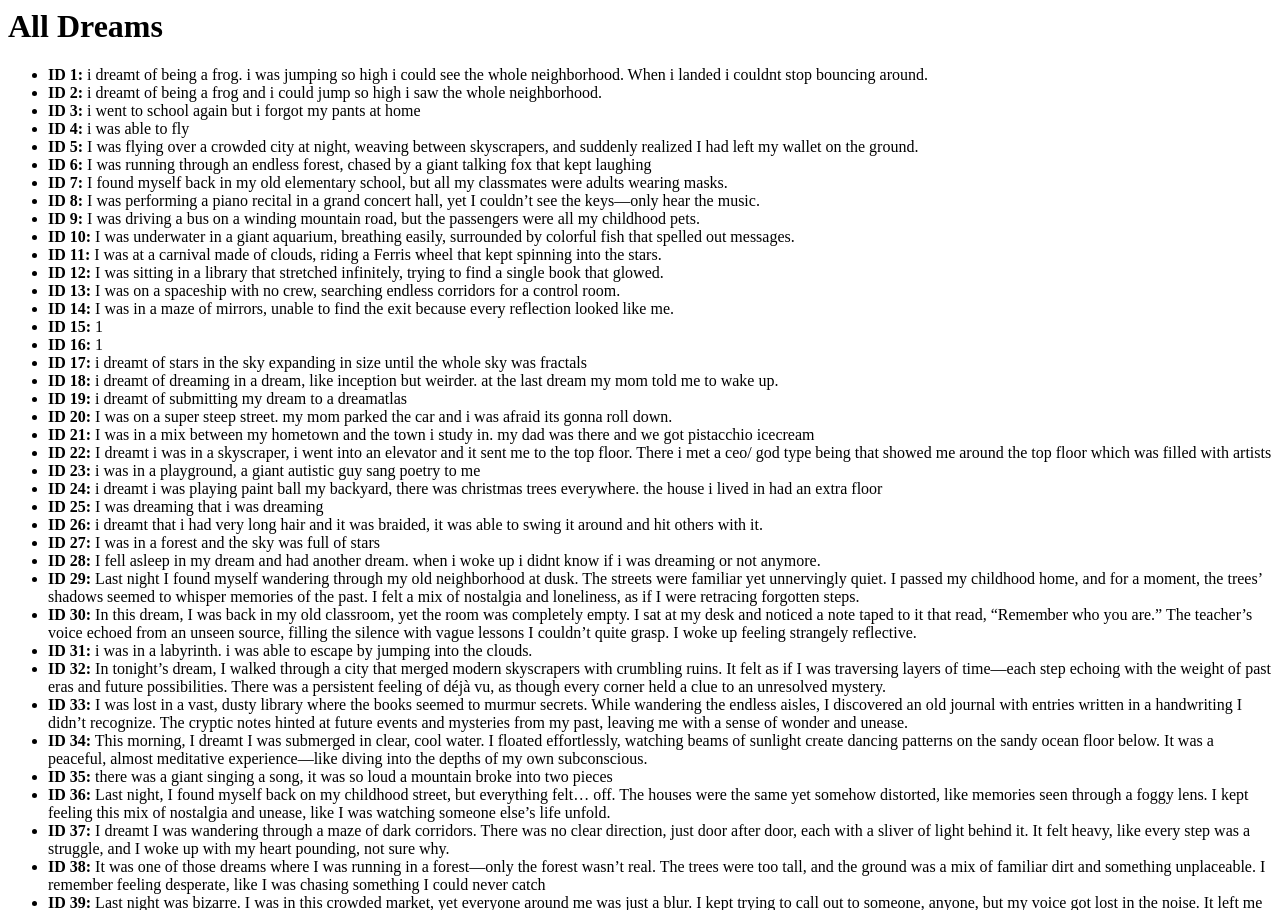
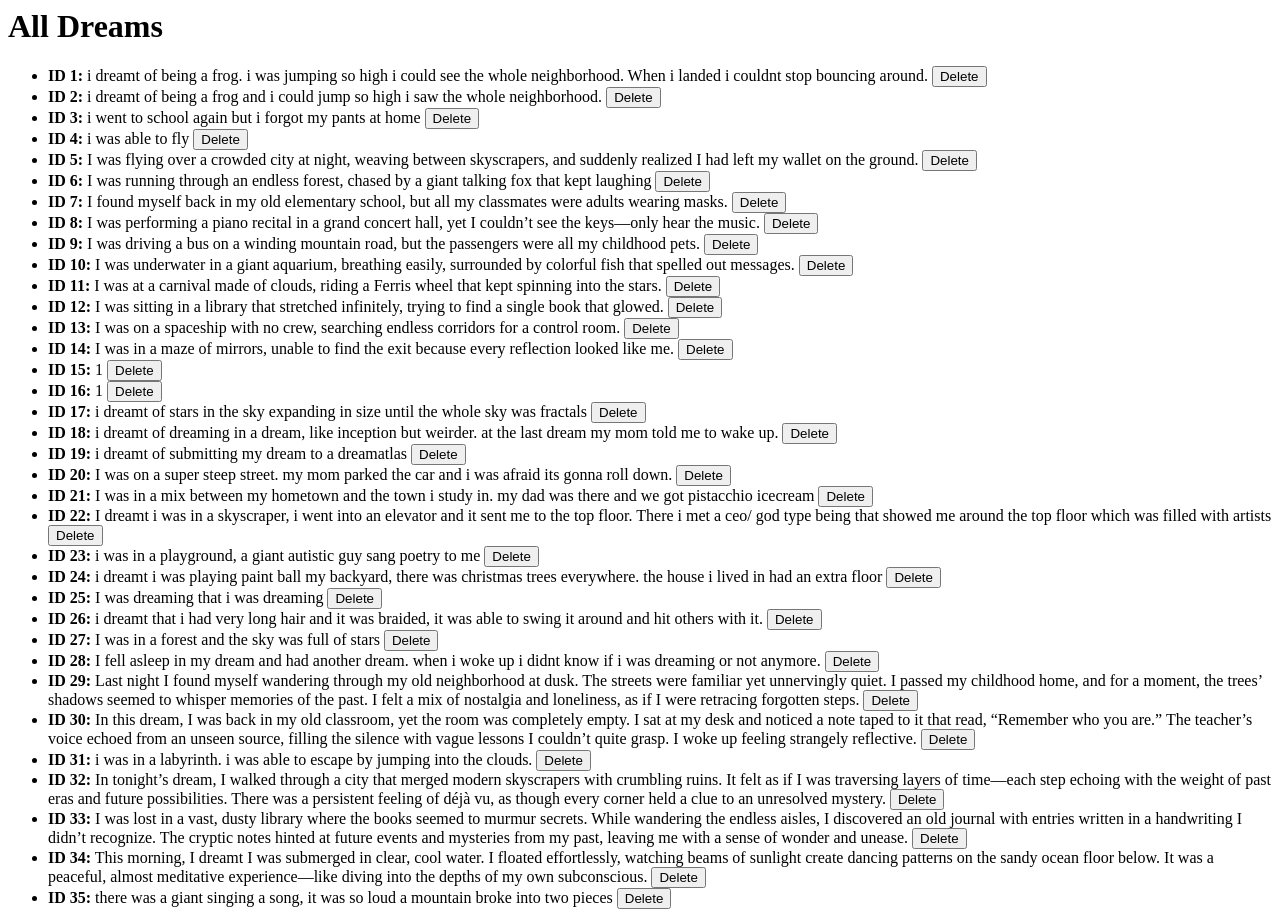
Before and after one commit to tillschoenwetter/dreams, a Flask app: page /all_dreams in a window 1280 px wide. Shown: the top 910 px of the page. Run offline with Flask 3, Linux system fonts and the light colour scheme; data comes from the database, SQL or seed files in the repository; both versions use the stored data as it was after the commit.

Commit message:
delete dream function

```diff
--- a/app.py
+++ b/app.py
@@ -40,10 +40,35 @@ def all_dreams():
     # Format dreams as an HTML list
     dream_list = "<h1>All Dreams</h1><ul>"
     for dream in rows:
-        dream_list += f"<li><strong>ID {dream[0]}:</strong> {dream[1]}</li>"
+        dream_id = dream[0]
+        dream_text = dream[1]
+        # Create a list item with a Delete form
+        dream_list += f"""
+        <li>
+            <strong>ID {dream_id}:</strong> {dream_text}
+            <form action="/delete_dream/{dream_id}" method="POST" style="display:inline;">
+                <button type="submit">Delete</button>
+            </form>
+        </li>
+        """
     dream_list += "</ul>"
 
     return dream_list
+
+
+@app.route('/delete_dream/<int:dream_id>', methods=['POST'])
+def delete_dream(dream_id):
+    # Connect to the DB
+    conn = sqlite3.connect("dreams.db")
+    c = conn.cursor()
+
+    # Delete the dream with the given ID
+    c.execute("DELETE FROM dreams WHERE id = ?", (dream_id,))
+    conn.commit()
+    conn.close()
+
+    # Redirect to some page (e.g., index) after deletion
+    return redirect(url_for('index'))
 
 @app.route('/', methods=['GET', 'POST'])
 def index():
--- a/templates/index.html
+++ b/templates/index.html
@@ -119,7 +119,8 @@
       <div class="header">
         <button onclick="window.location.href='/'">Submit Another Dream</button>
         <p style="font-size:12px; text-align:center; margin-top:5px;">
-          Note: The majority of dreams displayed are generated for testing and are not yet real.
+          Note: The majority of dreams displayed are generated for testing and are not yet real. </br>
+          for feedback or questions, please contact us at till@nowhere.gallery
         </p>
       </div>
       <!-- Similar dreams panel -->
```
Also changed, not shown: dreams.db.
